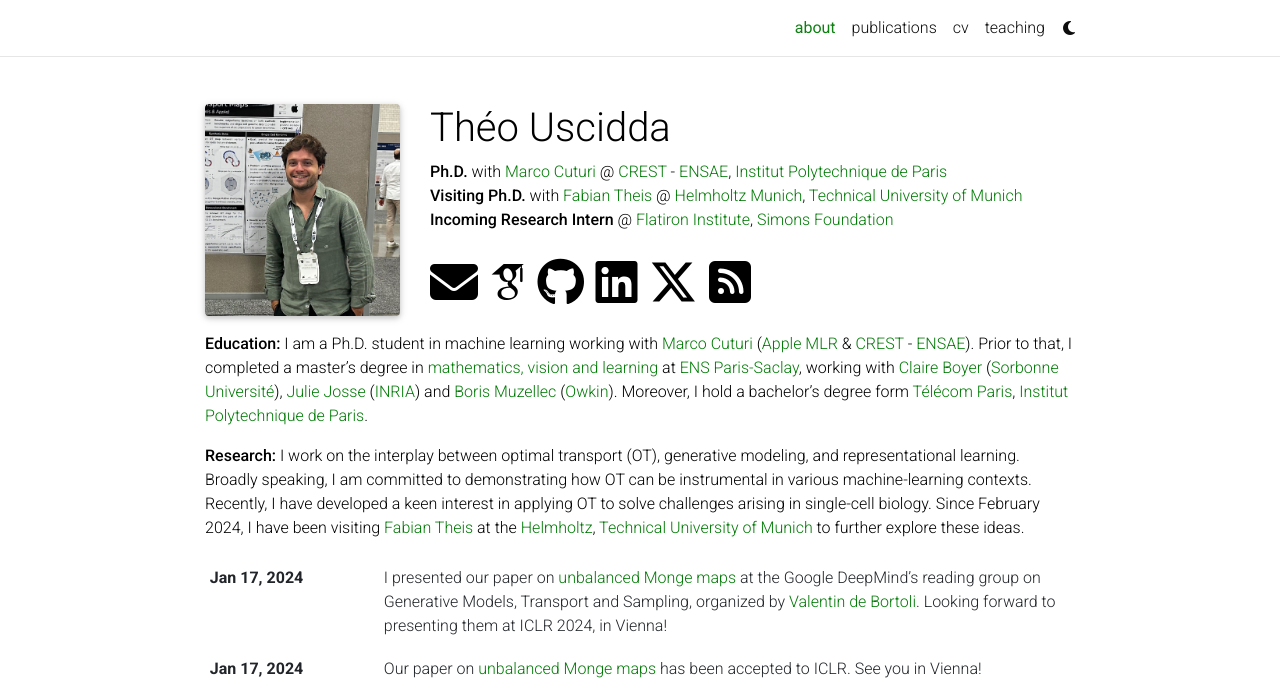
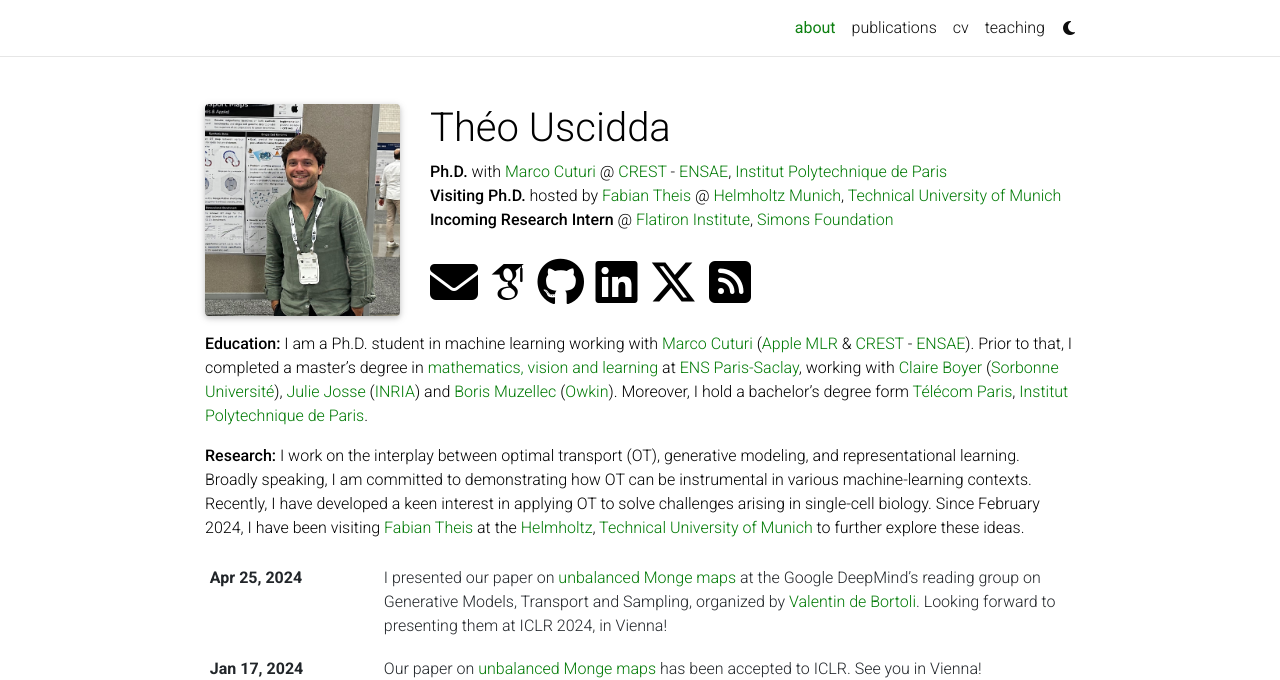
Before and after one commit to theouscidda6/theouscidda6.github.io, a Jekyll site: the page built from _pages/about.md, in a window 1280 px wide and 1086 px high. Shown: the top 680 px of the window. Built offline with Jekyll 4.4.1, drawn with Linux system fonts in a browser that asks for light colours; full-size pictures stand in for the smaller copies a plugin makes; some web fonts are replaced; comment, search, counter and statistics services are not loaded; a style sheet for code colours, icons or effects is not loaded.

Commit message:
updtae bio

```diff
--- a/_pages/about.md
+++ b/_pages/about.md
@@ -4,7 +4,7 @@
 permalink: /
 subtitle: |+
   <strong>Ph.D.</strong> with <a href="https://marcocuturi.net/">Marco Cuturi</a> @ <a href="https://crest.science/">CREST</a> - <a href="https://www.ensae.fr/">ENSAE</a>, <a href="https://www.ip-paris.fr/">Institut Polytechnique de Paris</a> <br>
-  <strong>Visiting Ph.D.</strong>  with <a href="https://www.helmholtz-munich.de/en/icb/pi/fabian-theis">Fabian Theis</a> @ <a href="https://www.helmholtz-munich.de/en/icb/pi/fabian-theis">Helmholtz Munich</a>, <a href="https://www.tum.de/en/">Technical University of Munich</a> <br>
+  <strong>Visiting Ph.D.</strong> hosted by <a href="https://www.helmholtz-munich.de/en/icb/pi/fabian-theis">Fabian Theis</a> @ <a href="https://www.helmholtz-munich.de/en/icb/pi/fabian-theis">Helmholtz Munich</a>, <a href="https://www.tum.de/en/">Technical University of Munich</a> <br>
   <strong>Incoming Research Intern</strong> @ <a href="https://www.simonsfoundation.org/flatiron/">Flatiron Institute</a>, <a href="https://www.simonsfoundation.org/">Simons Foundation</a>
 
 
```
Also changed, not shown: _news/announcement_5.md (+1 -1 lines).
